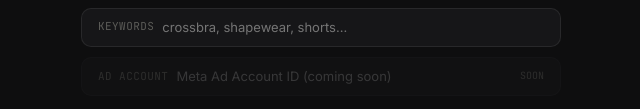
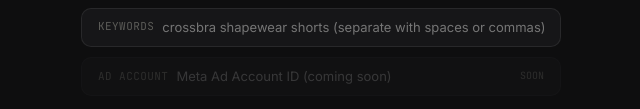
Before and after one commit to Michelleflo55/Inteli-Ads, a website: page index.html in a window 1280 px wide. Shown: the part 503-612 px from the top of the page, without its empty margins (319-959 px from the left). Drawn offline with Linux system fonts and the light colour scheme.

Commit message:
Update index.html

```diff
--- a/index.html
+++ b/index.html
@@ -461,7 +461,7 @@
 
     <div style="display:flex;align-items:center;gap:8px;background:var(--surface);border:1px solid var(--border);border-radius:10px;padding:0.6rem 1rem;">
       <span style="font-family:var(--mono);font-size:11px;color:var(--text-3);white-space:nowrap;letter-spacing:0.04em;">KEYWORDS</span>
-      <input id="keywordInput" type="text" placeholder="crossbra, shapewear, shorts..." autocomplete="off" style="flex:1;background:transparent;border:none;outline:none;font-size:13px;font-family:var(--font);color:var(--text);" />
+      <input id="keywordInput" type="text" placeholder="crossbra shapewear shorts (separate with spaces or commas)" autocomplete="off" style="flex:1;background:transparent;border:none;outline:none;font-size:13px;font-family:var(--font);color:var(--text);" />
     </div>
 
     <div style="display:flex;align-items:center;gap:8px;background:var(--surface);border:1px solid rgba(255,255,255,0.04);border-radius:10px;padding:0.6rem 1rem;opacity:0.4;" title="Meta Ads Manager connection coming soon">
```
